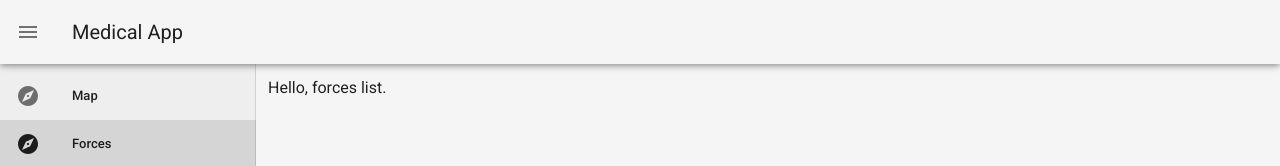
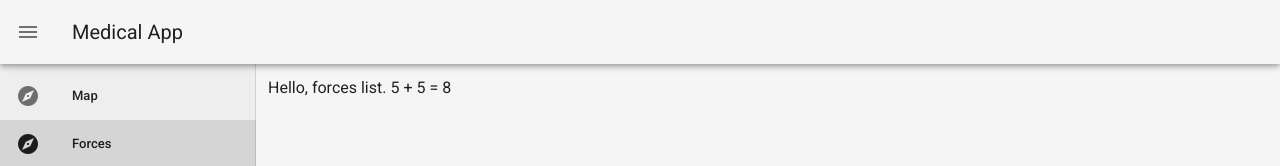
Before and after one commit to samyon196/medical-app, a Vue app: page /forces in a window 1280 px wide. Shown: the top 166 px of the page. Built offline with nearby package versions, Linux system fonts and the light colour scheme.

Commit message:
Added something to forces view

```diff
--- a/src/views/Forces.vue
+++ b/src/views/Forces.vue
@@ -1,6 +1,7 @@
 <template>
     <div>
         Hello, forces list.
+        5 + 5 = 8
     </div>
 </template>
 
```
